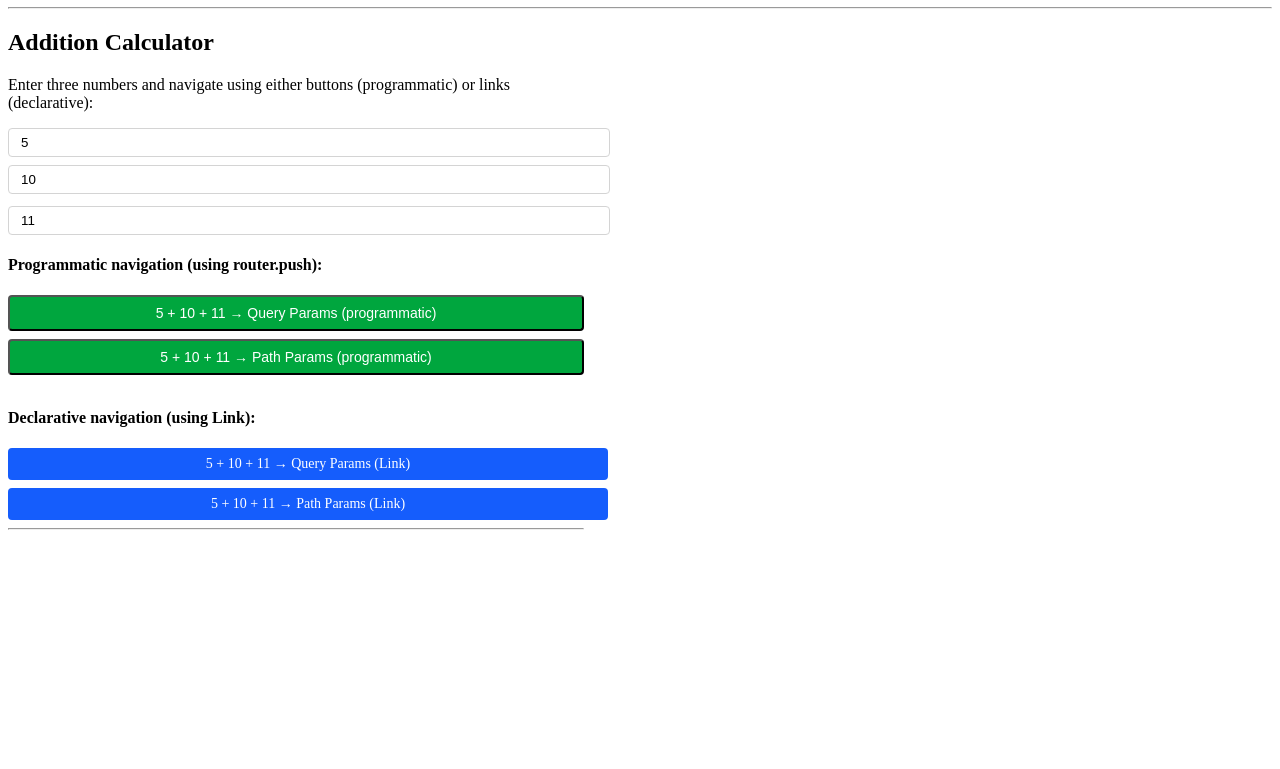
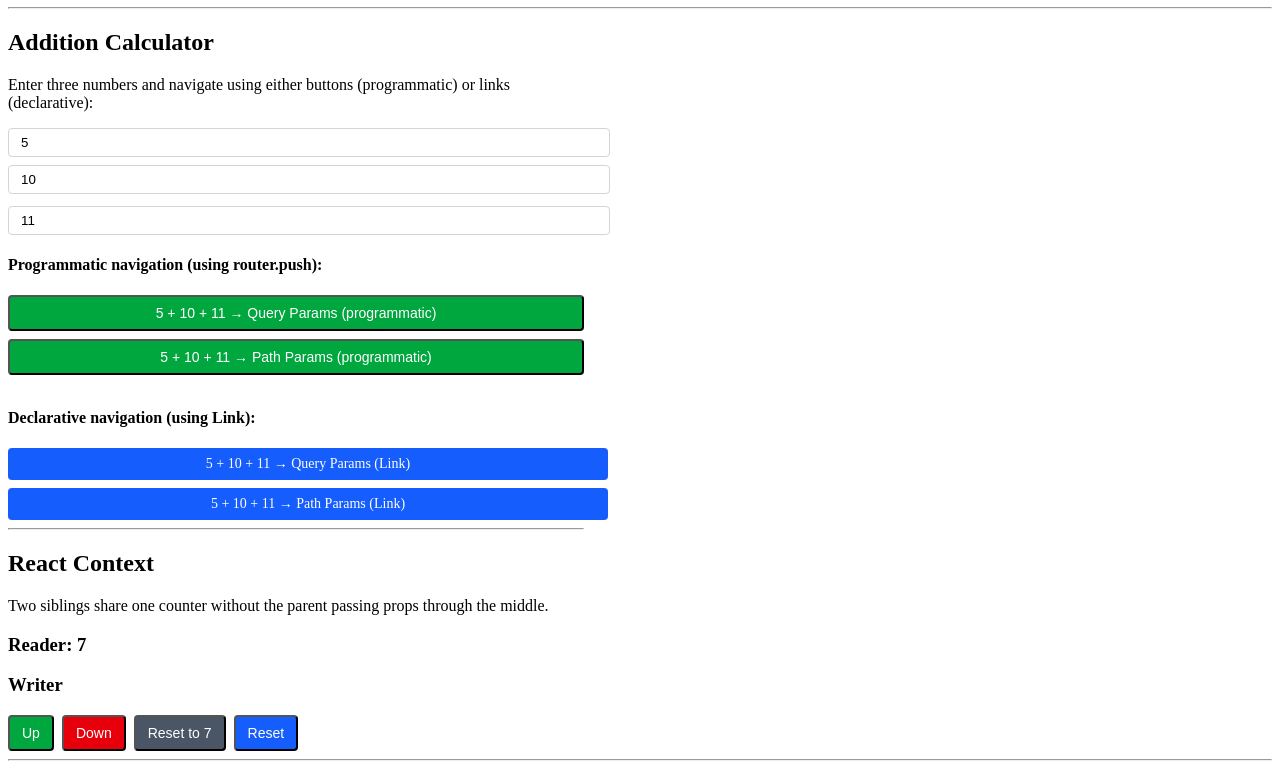
Before and after one commit to shellyxu111/webdev-client, a Next.js app: page /labs/lab4 in a window 1280 px wide. Shown: the part 3545-4314 px from the top of the page. Before the commit the page ends 4083 px from the top, so only its background shows below. Built offline with nearby package versions, Linux system fonts and the light colour scheme.

Commit message:
Complete section 4.4.1 React Context counter lab

```diff
--- /dev/null
+++ b/app/labs/lab4/context/ContextCounterRead.tsx
@@ -0,0 +1,10 @@
+import { useCounterContext } from "./CounterContext";
+
+export default function ContextCounterRead() {
+  const { count } = useCounterContext();
+  return (
+    <div id="wd-context-counter-read">
+      <h3>Reader: {count}</h3>
+    </div>
+  );
+}
--- /dev/null
+++ b/app/labs/lab4/context/ContextCounterWrite.tsx
@@ -0,0 +1,42 @@
+import { useCounterContext } from "./CounterContext";
+
+export default function ContextCounterWrite() {
+  const { count, setCount } = useCounterContext();
+  return (
+    <div id="wd-context-counter-write">
+      <h3>Writer</h3>
+      <button
+        type="button"
+        onClick={() => setCount(count + 1)}
+        id="wd-context-up-click"
+        className="me-2 rounded bg-green-600 px-3 py-1.5 text-sm font-medium text-white"
+      >
+        Up
+      </button>
+      <button
+        type="button"
+        onClick={() => setCount(count - 1)}
+        id="wd-context-down-click"
+        className="rounded bg-red-600 px-3 py-1.5 text-sm font-medium text-white"
+      >
+        Down
+      </button>
+      <button
+        type="button"
+        onClick={() => setCount(7)}
+        id="wd-context-reset-click"
+        className="ms-2 rounded bg-gray-600 px-3 py-1.5 text-sm font-medium text-white"
+      >
+        Reset to 7
+      </button>
+      <button
+        type="button"
+        onClick={() => setCount(7)}
+        id="wd-your-context-reset-click"
+        className="ms-2 rounded bg-blue-600 px-3 py-1.5 text-sm font-medium text-white"
+      >
+        Reset
+      </button>
+    </div>
+  );
+}
--- /dev/null
+++ b/app/labs/lab4/context/ContextExamples.tsx
@@ -0,0 +1,22 @@
+"use client";
+
+import { CounterProvider } from "./CounterContext";
+import ContextCounterRead from "./ContextCounterRead";
+import ContextCounterWrite from "./ContextCounterWrite";
+
+export default function ContextExamples() {
+  return (
+    <div id="wd-context-examples">
+      <h2>React Context</h2>
+      <p>
+        Two siblings share one counter without the parent passing props
+        through the middle.
+      </p>
+      <CounterProvider>
+        <ContextCounterRead />
+        <ContextCounterWrite />
+      </CounterProvider>
+      <hr />
+    </div>
+  );
+}
--- /dev/null
+++ b/app/labs/lab4/context/CounterContext.tsx
@@ -0,0 +1,25 @@
+import { createContext, useContext, useState, type ReactNode } from "react";
+
+type CounterContextValue = {
+  count: number;
+  setCount: (count: number) => void;
+};
+
+const CounterContext = createContext<CounterContextValue | null>(null);
+
+export function CounterProvider({ children }: { children: ReactNode }) {
+  const [count, setCount] = useState(7);
+  return (
+    <CounterContext.Provider value={{ count, setCount }}>
+      {children}
+    </CounterContext.Provider>
+  );
+}
+
+export function useCounterContext() {
+  const value = useContext(CounterContext);
+  if (!value) {
+    throw new Error("useCounterContext must be used inside CounterProvider");
+  }
+  return value;
+}
--- a/app/labs/lab4/page.tsx
+++ b/app/labs/lab4/page.tsx
@@ -15,6 +15,7 @@ import ProfileForm from "./profile/ProfileForm";
 import ParentStateComponent from "./ParentStateComponent";
 import PropDrilling from "./PropDrilling";
 import UrlEncoding from "./UrlEncoding";
+import ContextExamples from "./context/ContextExamples";
 export default function Lab4() {
   const sayHello = (message: string) => {
     alert(message);
@@ -47,6 +48,7 @@ export default function Lab4() {
       <ParentStateComponent />
       <PropDrilling />
       <UrlEncoding />
+      <ContextExamples />
     </div>
   );
 }
```
